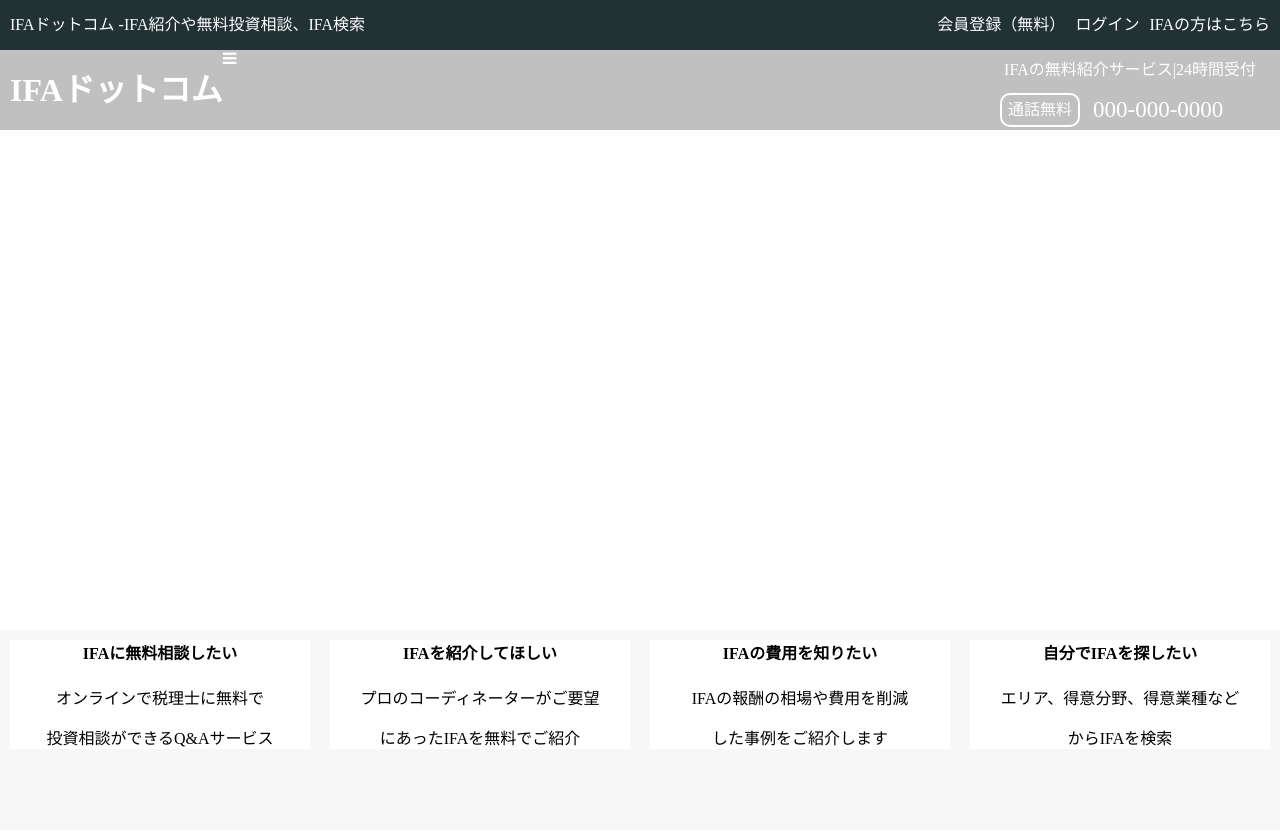
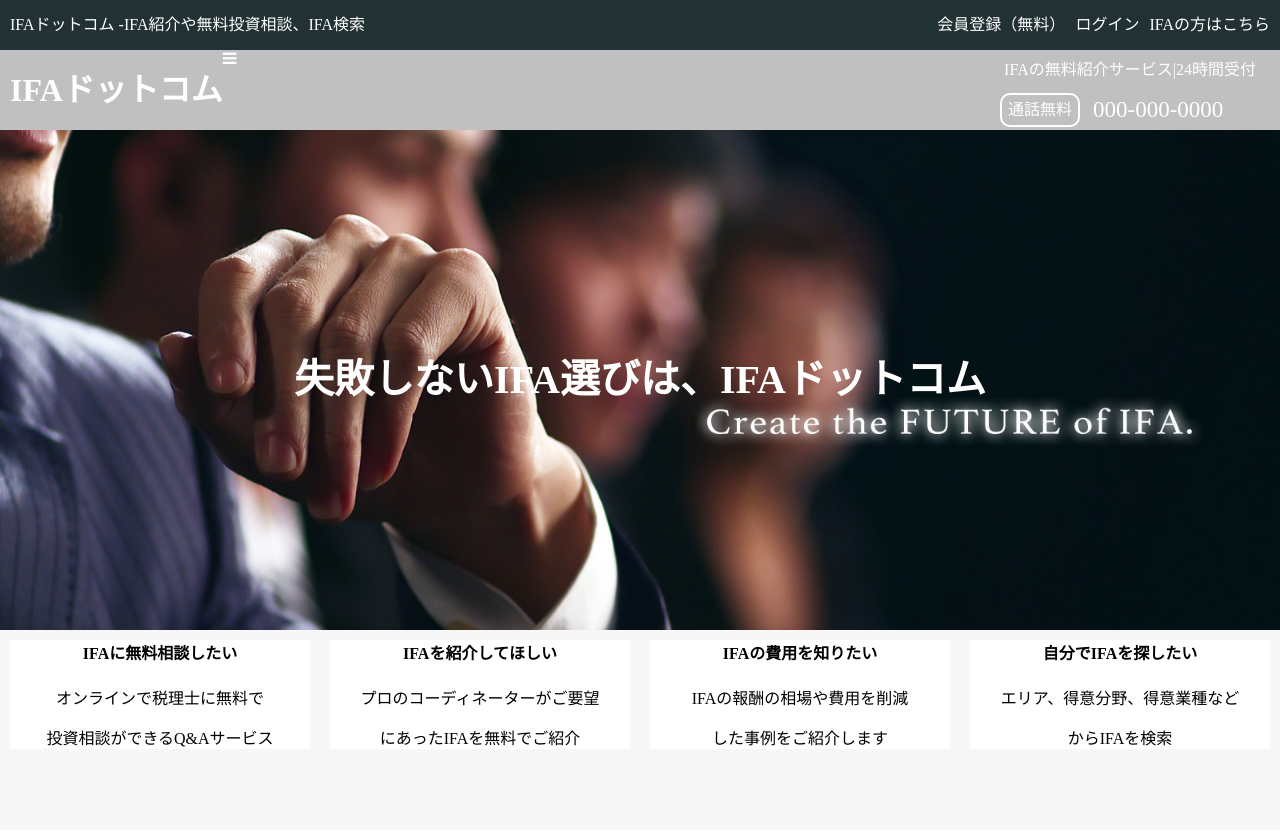
Before and after one commit to financal-site/financal-site, a plain HTML site: page index.html in a window 1280 px wide. Shown: the top 833 px of the page. Drawn offline with nearby package versions, Linux system fonts and the light colour scheme.

Commit message:
Update stylesheet.css

```diff
--- a/stylesheet.css
+++ b/stylesheet.css
@@ -110,7 +110,7 @@ body{
 }
 .main-top{
   height:500px;
-  background-image:url(../picture/main.jpg);
+  background-image:url(main.jpg);
   background-size:cover;
 }
 .main-top h2{
```
